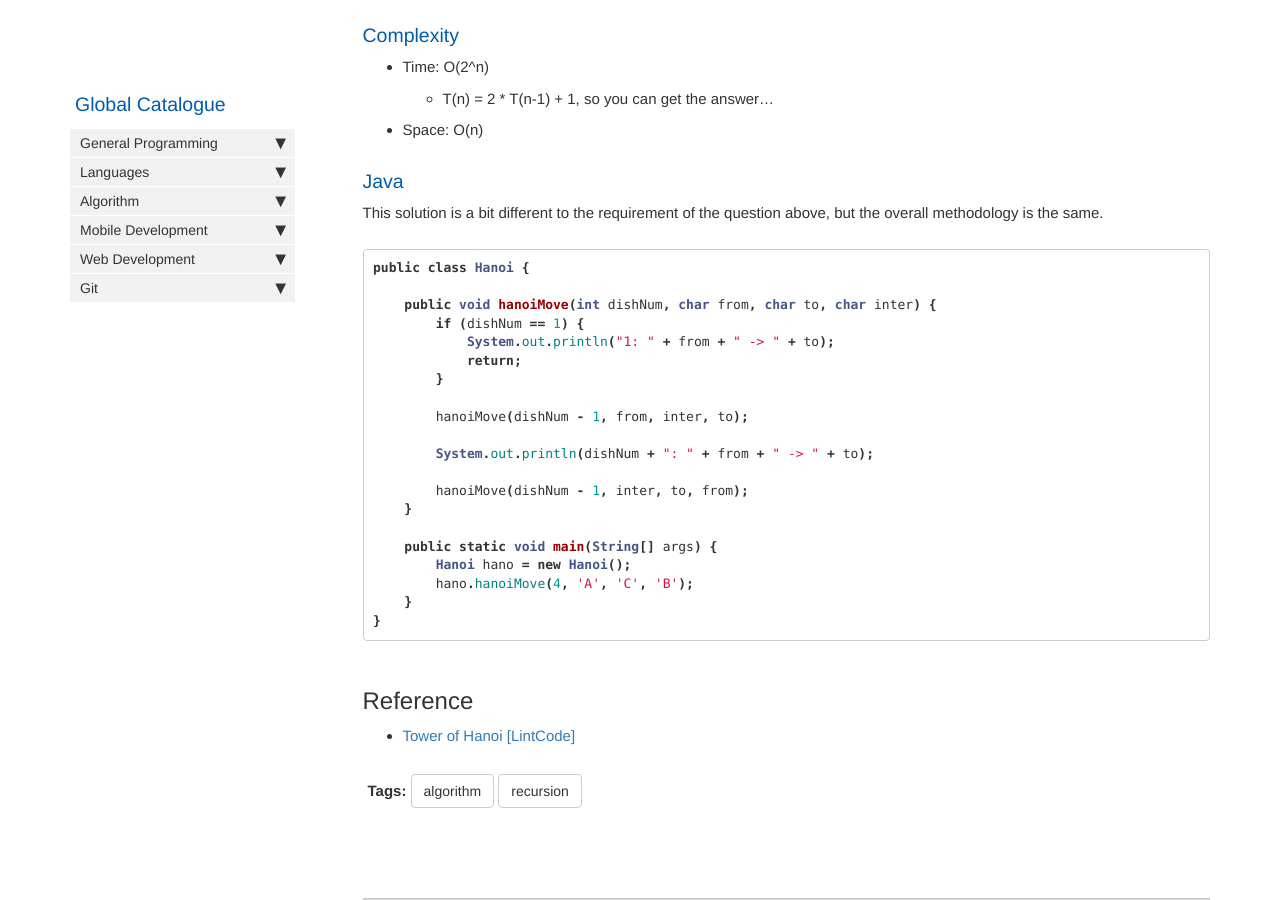
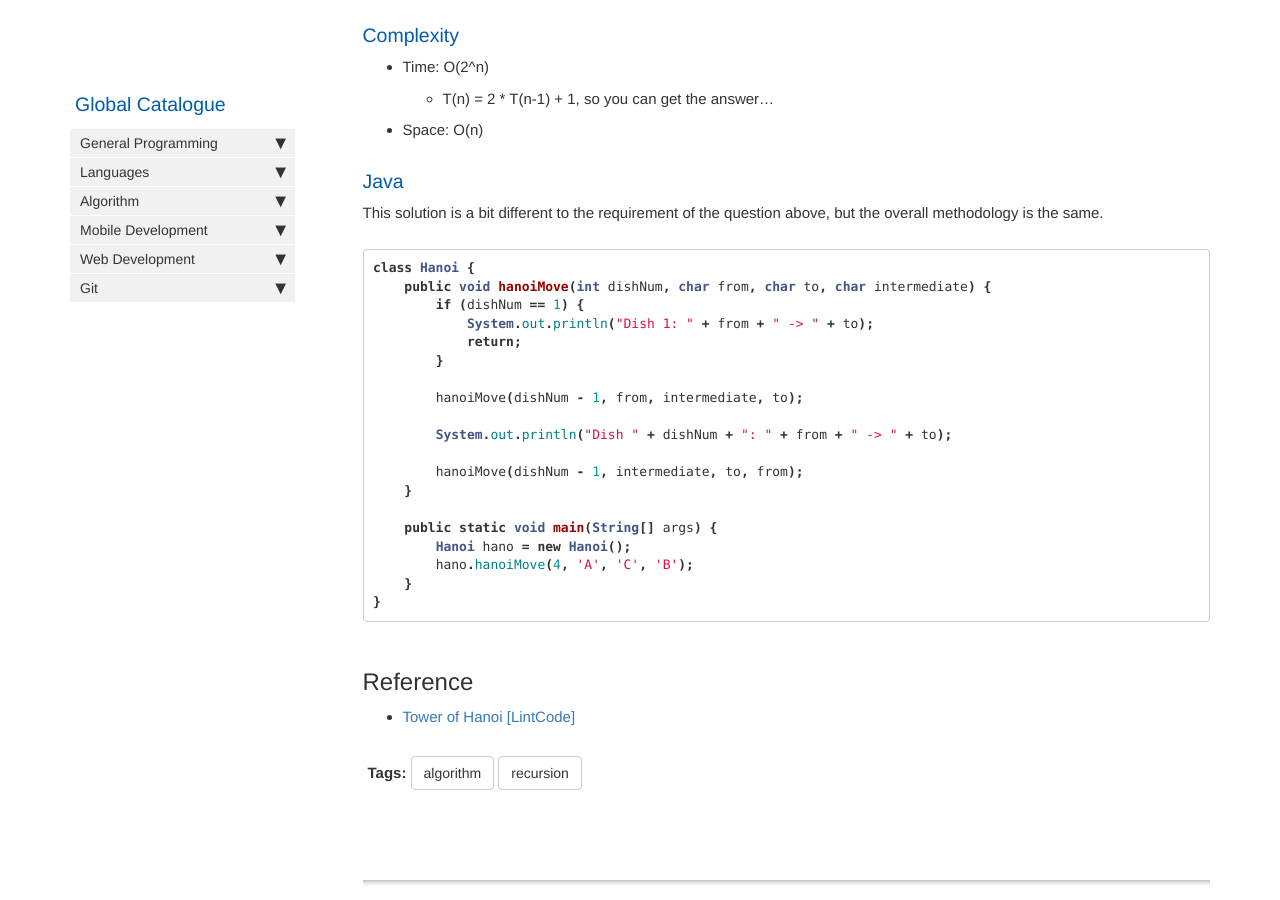
Before and after one commit to HungryOrc/hungryorc.github.io, a Jekyll site: the page built from pages/algorithm/algorithm_tower_of_hanoi.md, in a window 1280 px wide and 900 px high, scrolled down 868 px. Built offline with Jekyll 4.4.1, drawn with Linux system fonts in a browser that asks for light colours; nearby versions of some CDN libraries; comment, search, counter and statistics services are not loaded.

Commit message:
Update algorithm_tower_of_hanoi.md

````diff
--- a/pages/algorithm/algorithm_tower_of_hanoi.md
+++ b/pages/algorithm/algorithm_tower_of_hanoi.md
@@ -45,19 +45,18 @@ Moving N dishes from A to C = Moving N-1 dishes from A to B, with the help of C
 This solution is a bit different to the requirement of the question above, but the overall methodology is the same.
 
 ```java
-public class Hanoi {
-
-    public void hanoiMove(int dishNum, char from, char to, char inter) {
+class Hanoi {
+    public void hanoiMove(int dishNum, char from, char to, char intermediate) {
 	if (dishNum == 1) {
-	    System.out.println("1: " + from + " -> " + to);
+	    System.out.println("Dish 1: " + from + " -> " + to);
 	    return;
 	}
 
-	hanoiMove(dishNum - 1, from, inter, to);
+	hanoiMove(dishNum - 1, from, intermediate, to);
 
-	System.out.println(dishNum + ": " + from + " -> " + to);
+	System.out.println("Dish " + dishNum + ": " + from + " -> " + to);
 
-	hanoiMove(dishNum - 1, inter, to, from);
+	hanoiMove(dishNum - 1, intermediate, to, from);
     }
 
     public static void main(String[] args) {
````
